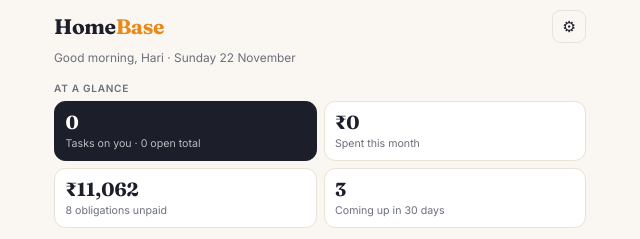
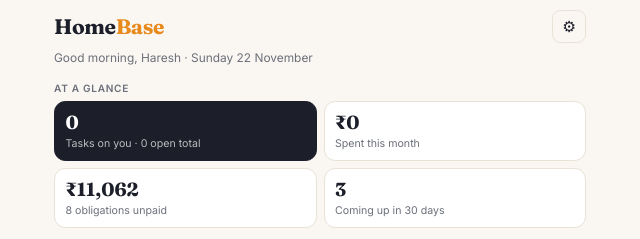
Before and after one commit to hareshwarbh-dotcom/HomeBase, a plain HTML site: page index.html in a window 1280 px wide. Shown: the top 239 px of the page, 320-960 px from the left. Drawn offline with Linux system fonts and the light colour scheme.

Commit message:
Update user name in storage initialization

```diff
--- a/index.html
+++ b/index.html
@@ -131,7 +131,7 @@ html.comfy .stat{padding:.8rem 1rem}
 <script>
 /* ---------- storage ---------- */
 const KEY = 'homebase.v1';
-const blank = () => ({settings:{me:'Hari',partner:'Wife'},tasks:[],obligations:[],paid:{},expenses:[],subs:[],reminders:[],groceries:[],help:[],dates:[]});
+const blank = () => ({settings:{me:'Haresh',partner:'Wife'},tasks:[],obligations:[],paid:{},expenses:[],subs:[],reminders:[],groceries:[],help:[],dates:[]});
 let S;
 function load(){
   try{ const raw = localStorage.getItem(KEY); if(raw) return Object.assign(blank(), JSON.parse(raw)); }catch(e){}
```
